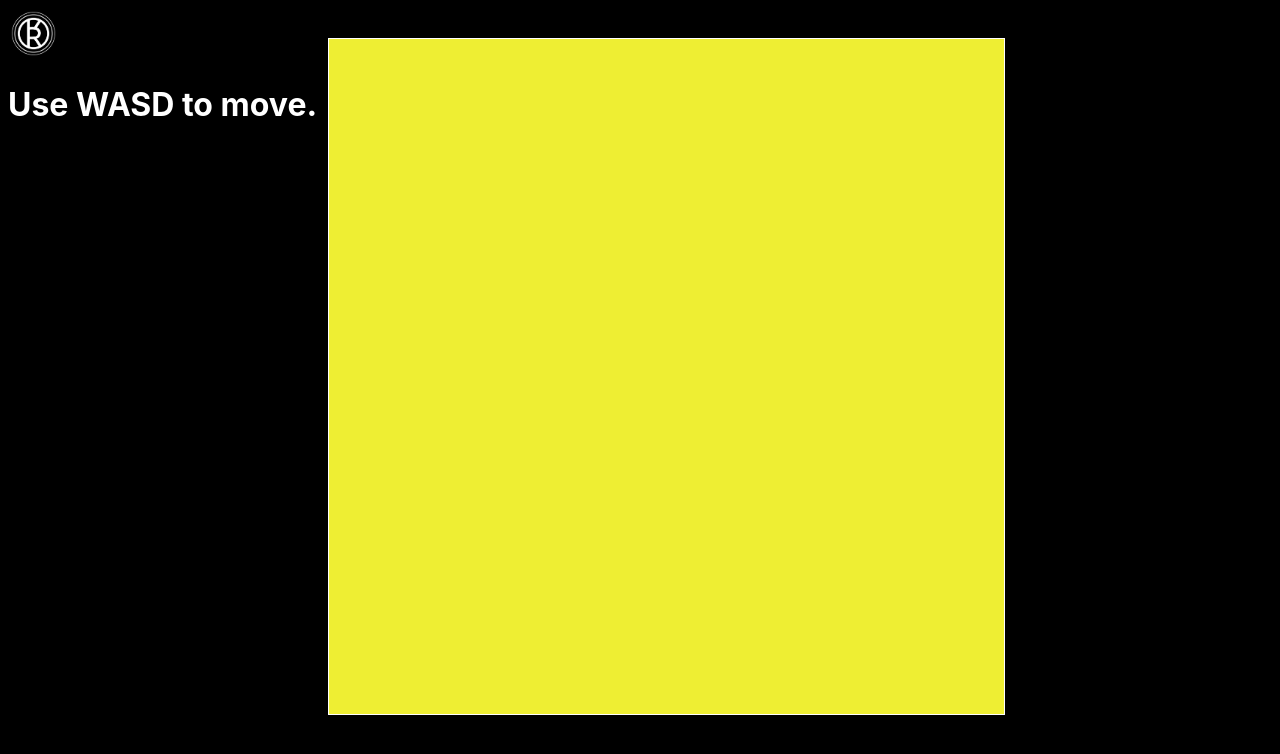
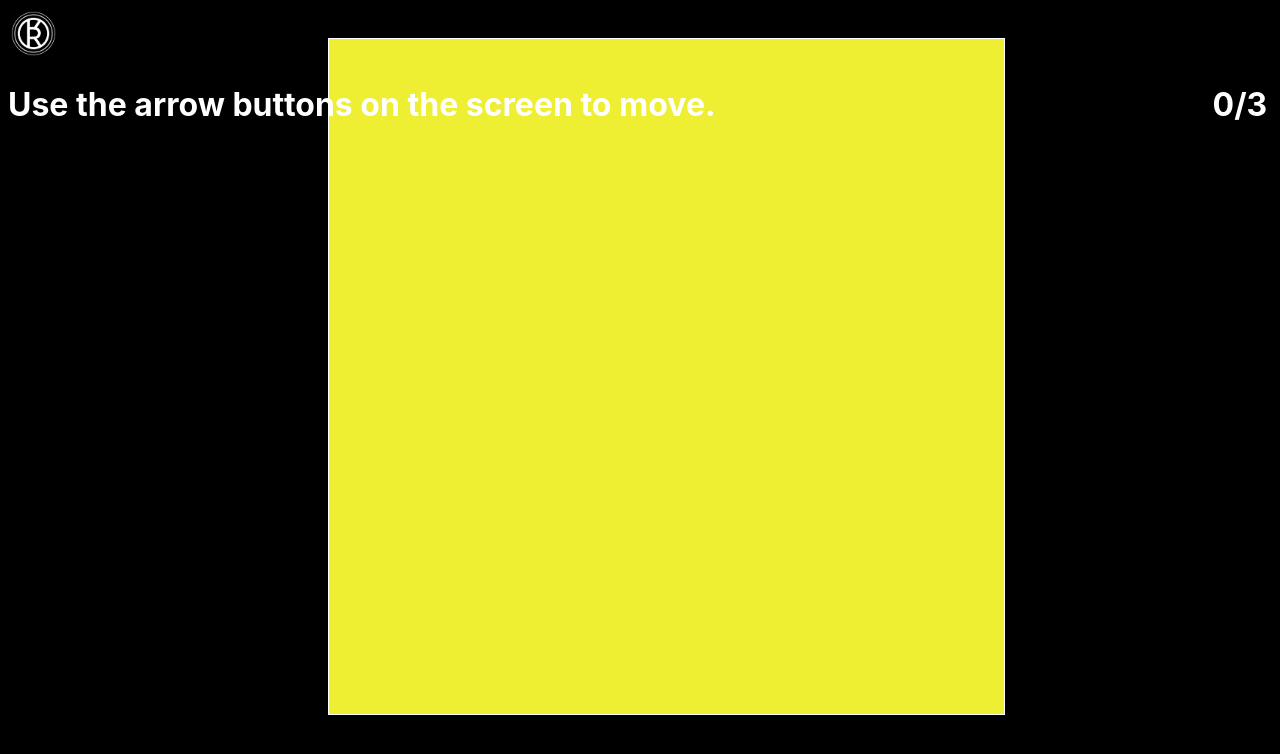
Before and after one commit to divear/Randprix, a React (Create React App) app: page /game in a window 1280 px wide. Shown: the top 754 px of the page. Built offline with nearby package versions, Linux system fonts and the light colour scheme.

Commit message:
fixed the info text on phones

```diff
--- a/src/App.css
+++ b/src/App.css
@@ -122,7 +122,10 @@ tbody{
   top: 4vw;
   width: 15vw;
 }
-
+.points{
+  position: absolute;
+  right: 1vw;
+}
 
 
 
--- a/src/components/About.jsx
+++ b/src/components/About.jsx
@@ -6,7 +6,7 @@ function About() {
             <title>About</title>
             <h1>About Randprix</h1>
             <p> Ranprix is a open source site made by me for fun. </p>
-            <p> Sorry for the badly drawn sprites </p>
+            <p> Sorry for the badly drawn sprites. </p>
 
             <h2><a href="https://github.com/lukascobit/Randprix">Source code</a></h2>
 
--- a/src/components/Game.jsx
+++ b/src/components/Game.jsx
@@ -1,4 +1,4 @@
-import { useEffect, useRef } from 'react';
+import { useEffect, useRef, useState } from 'react';
 import coin from "./imgs/coin.png"
 import player from "./imgs/player.png"
 import skull from "./imgs/skull.png"
@@ -15,7 +15,7 @@ var playerCoords = {
 var allBlockCords =  []
 var allSkullCords = []
 const totalCoins = 3
-var coins = 0
+
 var time = 0
 var beforeCoords = {
   x: 0,
@@ -48,6 +48,7 @@ function ColorLuminance() {
 }
 
 function Game() {
+  var [coins, setCoins] = useState(0)
   localStorage.setItem("bgColor",bgColor)
   const canvasRef = useRef(null)
 
@@ -111,12 +112,13 @@ function Game() {
     allBlockCords.forEach((e,index) => {
       if(e[0] === playerCoords.x && e[1] === playerCoords.y){
         coins++
-        playerImg.src = happy
+        setCoins(coins)
+        playerImg.src = happy;
         if(coins === totalCoins){
           if(time < bestScore){
             localStorage.setItem("bestScore", time.toString().substring(0,4))
           }
-          localStorage.setItem("time", time.toString().substring(0,4))
+          localStorage.setItem("time", time.toString().substring(0,4));
           window.location = "win"
         }
         allBlockCords.splice(index, 1)
@@ -142,7 +144,8 @@ function Game() {
     <div>
       <title>Play Randprix</title>
 
-      <h1 className={localStorage.getItem("bestScore") ? "no" : "hint"}>Use WASD to move.</h1>
+      <h1 className={localStorage.getItem("bestScore") ? "no" : "hint"}>Use {window.innerHeight > 820 ? "WASD" : "the arrow buttons on the screen"} to move.</h1>
+      <h1 className="points">{coins}/3</h1>
       <canvas
         style={{backgroundColor: canvasColor}}
         id="canvas"
--- a/src/components/Home.jsx
+++ b/src/components/Home.jsx
@@ -1,5 +1,4 @@
 import React from 'react'
-
 
 
 
@@ -22,8 +21,7 @@ function Home() {
 
             <h1>Hint:</h1>
             <h3>Use {window.innerHeight > 820 ? "WASD" : "the arrow buttons on the screen"} to move.</h3>
-            <h3>Collect 3 out of 4 coins to win.</h3>
-            <h3>Don't touch the skulls and walls.</h3>
+            <h3>Collect 3 coins to win.</h3>
 
             <h2 className={bestScore ? "yourTime" : "no"}>Your last time: <span className="time">{localStorage.getItem("time")}s</span></h2>
             <br />
```
